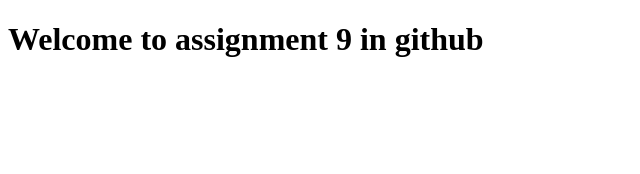
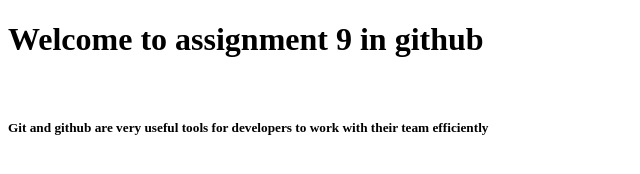
Before and after one commit to prathameshkokadwar04/assignment-9, a plain HTML site: page index.html in a window 1280 px wide. Shown: the whole page, without its empty margins (0-640 px from the left). Drawn offline with Linux system fonts and the light colour scheme.

Commit message:
info added

```diff
--- a/index.html
+++ b/index.html
@@ -5,5 +5,7 @@
 </head>
 <body>
     <h1> Welcome to assignment 9 in github</h1>
+    <br>
+    <h5> Git and github are very useful tools for developers to work with their team efficiently</h5>
 </body>
 </html>
```
